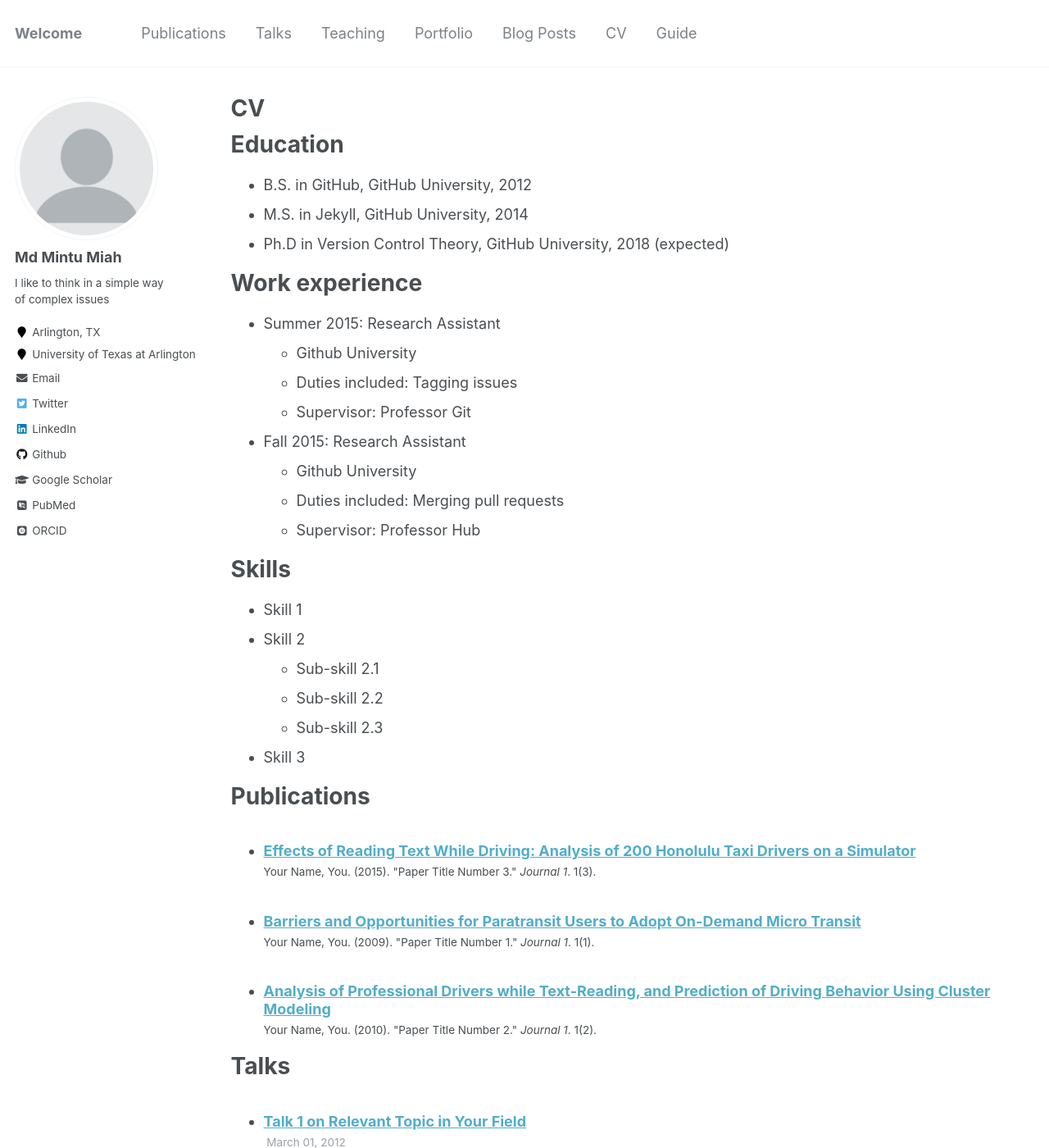
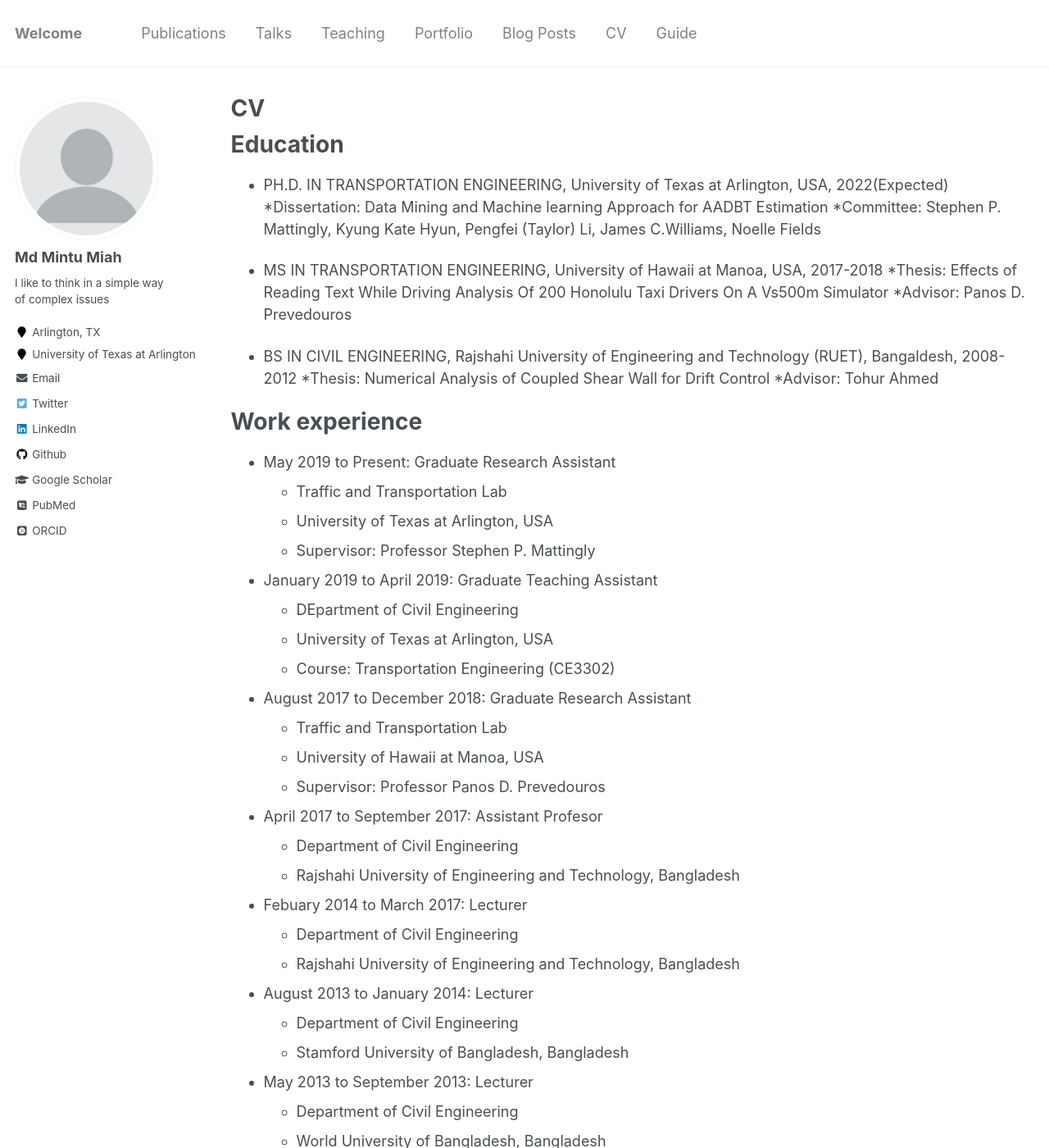
Before and after one commit to mintu07ruet/mintu07ruet.github.io, a Jekyll site: the page built from _pages/cv.md, in a window 1280 px wide and 1400 px high. Shown: the whole window at 82% size. Built offline with Jekyll 4.4.1, drawn with Linux system fonts in a browser that asks for light colours; some web fonts are replaced; some of the changed text lies outside the part shown.

Commit message:
Update cv.md

```diff
--- a/_pages/cv.md
+++ b/_pages/cv.md
@@ -11,30 +11,62 @@ redirect_from:
 
 Education
 ======
-* B.S. in GitHub, GitHub University, 2012
-* M.S. in Jekyll, GitHub University, 2014
-* Ph.D in Version Control Theory, GitHub University, 2018 (expected)
+* PH.D. IN TRANSPORTATION ENGINEERING, University of Texas at Arlington, USA, 2022(Expected)
+    *Dissertation: Data Mining and Machine learning Approach for AADBT Estimation
+    *Committee: Stephen P. Mattingly, Kyung Kate Hyun, Pengfei (Taylor) Li, James C.Williams, Noelle Fields
+
+* MS IN TRANSPORTATION ENGINEERING, University of Hawaii at Manoa, USA, 2017-2018
+    *Thesis: Effects of Reading Text While Driving Analysis Of 200 Honolulu Taxi Drivers On A Vs500m Simulator
+    *Advisor: Panos D. Prevedouros
+
+* BS IN CIVIL ENGINEERING, Rajshahi University of Engineering and Technology (RUET), Bangaldesh, 2008-2012
+    *Thesis: Numerical Analysis of Coupled Shear Wall for Drift Control
+    *Advisor: Tohur Ahmed
 
 Work experience
 ======
-* Summer 2015: Research Assistant
-  * Github University
-  * Duties included: Tagging issues
-  * Supervisor: Professor Git
+* May 2019 to Present: Graduate Research Assistant
+  * Traffic and Transportation Lab
+  * University of Texas at Arlington, USA
+  * Supervisor: Professor Stephen P. Mattingly
 
-* Fall 2015: Research Assistant
-  * Github University
-  * Duties included: Merging pull requests
-  * Supervisor: Professor Hub
+* January 2019 to April 2019: Graduate Teaching Assistant
+  * DEpartment of Civil Engineering
+  * University of Texas at Arlington, USA
+  * Course: Transportation Engineering (CE3302)
+
+* August 2017 to December 2018: Graduate Research Assistant
+  * Traffic and Transportation Lab
+  * University of Hawaii at Manoa, USA
+  * Supervisor: Professor Panos D. Prevedouros
+
+* April 2017 to September 2017: Assistant Profesor
+  * Department of Civil Engineering
+  * Rajshahi University of Engineering and Technology, Bangladesh
+
+* Febuary 2014 to March 2017: Lecturer
+  * Department of Civil Engineering
+  * Rajshahi University of Engineering and Technology, Bangladesh
+
+* August 2013 to January 2014: Lecturer
+  * Department of Civil Engineering
+  * Stamford University of Bangladesh, Bangladesh
+
+* May 2013 to September 2013: Lecturer
+  * Department of Civil Engineering
+  * World University of Bangladesh, Bangladesh
+
+
 
 Skills
 ======
-* Skill 1
-* Skill 2
-  * Sub-skill 2.1
-  * Sub-skill 2.2
-  * Sub-skill 2.3
-* Skill 3
+* R Programming (80%)
+* Python (30%)
+* Arc-GIS(80%)
+* SPSS(95%)
+* VISSIM(90%)
+* TransCAD(70%)
+* Microsoft Office (95%)
 
 Publications
 ======
```
